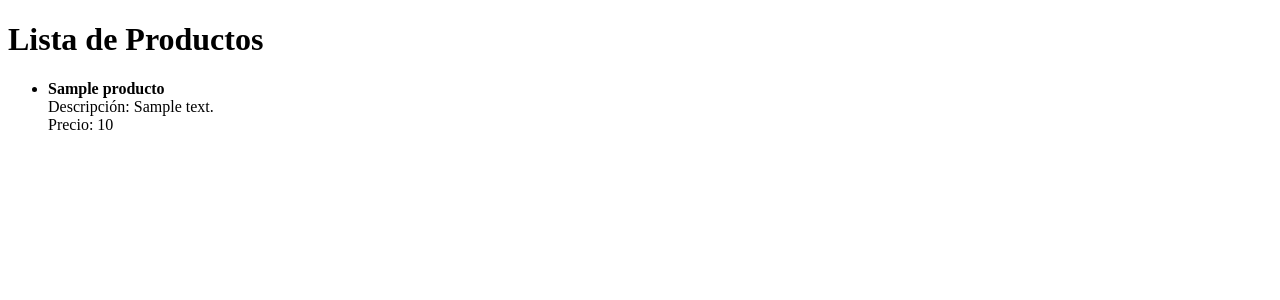
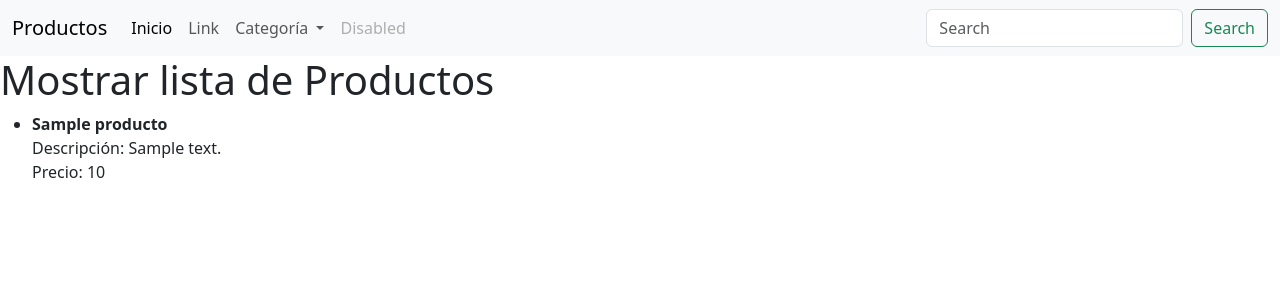
Before and after one commit to sofisando/Organivent, a Python web app: template templates/productos.html in a window 1280 px wide. Shown: the top 300 px of the page. Run offline with Jinja, Linux system fonts and the light colour scheme; the template is opened without the code that fills it: most values are stand-ins (such as "Sample title", 1, 10 or a date in 2020).

Commit message:
cuarto commit

```diff
--- a/aplicacion.py
+++ b/aplicacion.py
@@ -8,7 +8,7 @@ from jinja2 import Environment, FileSystemLoader
 
 MONGO_URI = 'mongodb://localhost' #en caso de cambiar esto tendriamos que poner la IP y el puerto al que corresponde
 client = MongoClient(MONGO_URI) #client es el cursor o la conexion con la base de datos
-db = client.tienda  #db Sofi
+db = client.tienda  #db Sofi tienda | Ro Tienda
 
 # Configura Jinja2 para cargar las plantillas HTML desde un directorio
 template_env = Environment(loader=FileSystemLoader("templates"))
--- a/app3.py
+++ b/app3MongoAtlas.py
@@ -1,3 +1,5 @@
+
+#Acá intentamos conectar con Mongo Atlas
 
 from pymongo.mongo_client import MongoClient
 from pymongo.server_api import ServerApi
--- a/templates/productos.html
+++ b/templates/productos.html
@@ -4,11 +4,51 @@
 <head>
     <meta charset="UTF-8">
     <meta name="viewport" content="width=device-width, initial-scale=1.0">
+    <link href="https://cdn.jsdelivr.net/npm/bootstrap@5.3.2/dist/css/bootstrap.min.css" rel="stylesheet" integrity="sha384-T3c6CoIi6uLrA9TneNEoa7RxnatzjcDSCmG1MXxSR1GAsXEV/Dwwykc2MPK8M2HN" crossorigin="anonymous">
     <title>Lista de Productos</title>
 </head>
 
 <body>
-    <h1>Lista de Productos</h1>
+    <!-- nav bar buscador --------------------------------------------------------->
+    <nav class="navbar navbar-expand-lg bg-body-tertiary">
+        <div class="container-fluid">
+          <a class="navbar-brand" href="#">Productos</a>
+          <button class="navbar-toggler" type="button" data-bs-toggle="collapse" data-bs-target="#navbarSupportedContent" aria-controls="navbarSupportedContent" aria-expanded="false" aria-label="Toggle navigation">
+            <span class="navbar-toggler-icon"></span>
+          </button>
+          <div class="collapse navbar-collapse" id="navbarSupportedContent">
+            <ul class="navbar-nav me-auto mb-2 mb-lg-0">
+              <li class="nav-item">
+                <a class="nav-link active" aria-current="page" href="/home">Inicio</a>
+              </li>
+              <li class="nav-item">
+                <a class="nav-link" href="#">Link</a>
+              </li>
+              <li class="nav-item dropdown">
+                <a class="nav-link dropdown-toggle" href="#" role="button" data-bs-toggle="dropdown" aria-expanded="false">
+                  Categoría
+                </a>
+                <ul class="dropdown-menu">
+                  <li><a class="dropdown-item" href="#">Cuadernos y papelería</a></li>
+                  <li><a class="dropdown-item" href="#">Útiles</a></li>
+                  <li><a class="dropdown-item" href="#">Arte y Pintura</a></li>
+                  <li><hr class="dropdown-divider"></li>
+                  <li><a class="dropdown-item" href="#">Something else here</a></li>
+                </ul>
+              </li>
+              <li class="nav-item">
+                <a class="nav-link disabled" aria-disabled="true">Disabled</a>
+              </li>
+            </ul>
+            <form class="d-flex" role="search">
+              <input class="form-control me-2" type="search" placeholder="Search" aria-label="Search">
+              <button class="btn btn-outline-success" type="submit">Search</button>
+            </form>
+          </div>
+        </div>
+      </nav>
+    <!-- nav bar buscador --------------------------------------------------------->
+    <h1>Mostrar lista de Productos</h1>
     <ul>
         {% for producto in productos %}
             <li>
@@ -21,6 +61,7 @@
             <br>
         {% endfor %}
     </ul>
+    <script src="https://cdn.jsdelivr.net/npm/bootstrap@5.3.2/dist/js/bootstrap.bundle.min.js" integrity="sha384-C6RzsynM9kWDrMNeT87bh95OGNyZPhcTNXj1NW7RuBCsyN/o0jlpcV8Qyq46cDfL" crossorigin="anonymous"></script>
 </body>
 
 </html>
```
Also changed, not shown: app.py (deleted, +0 -9 lines), prueba.py (+10 -1 lines).
